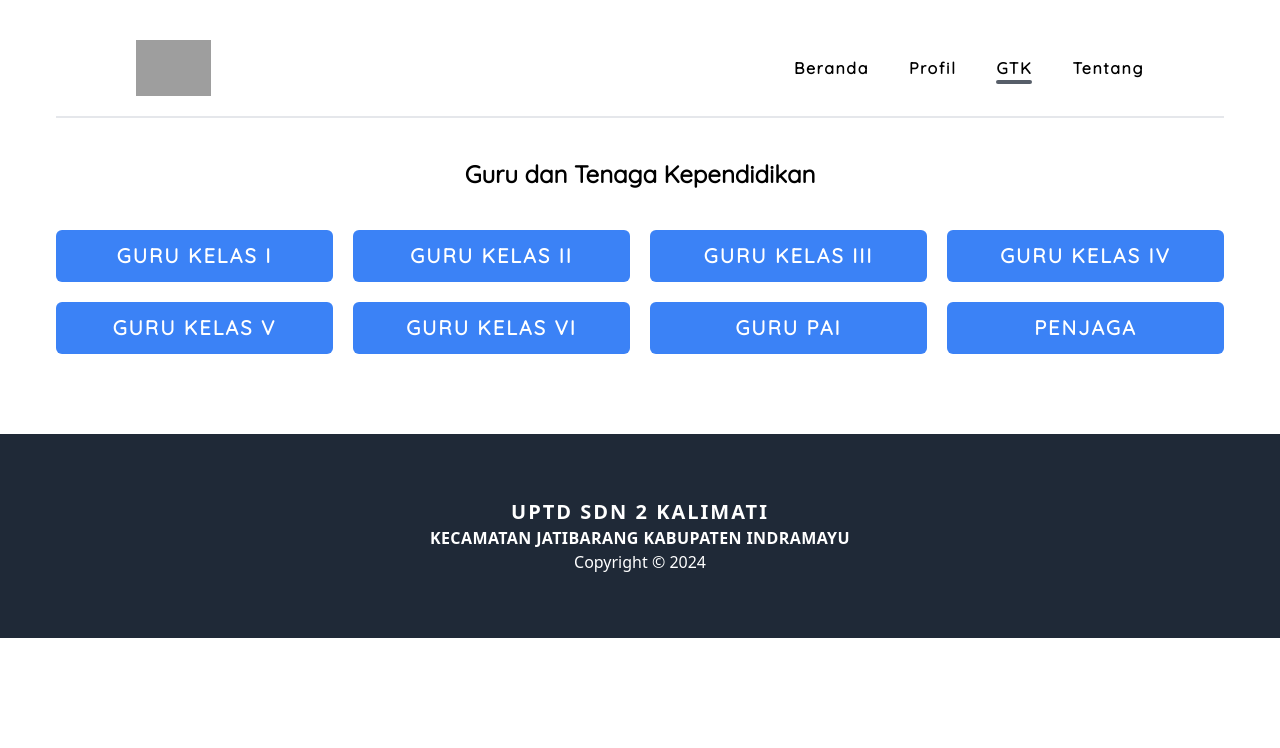
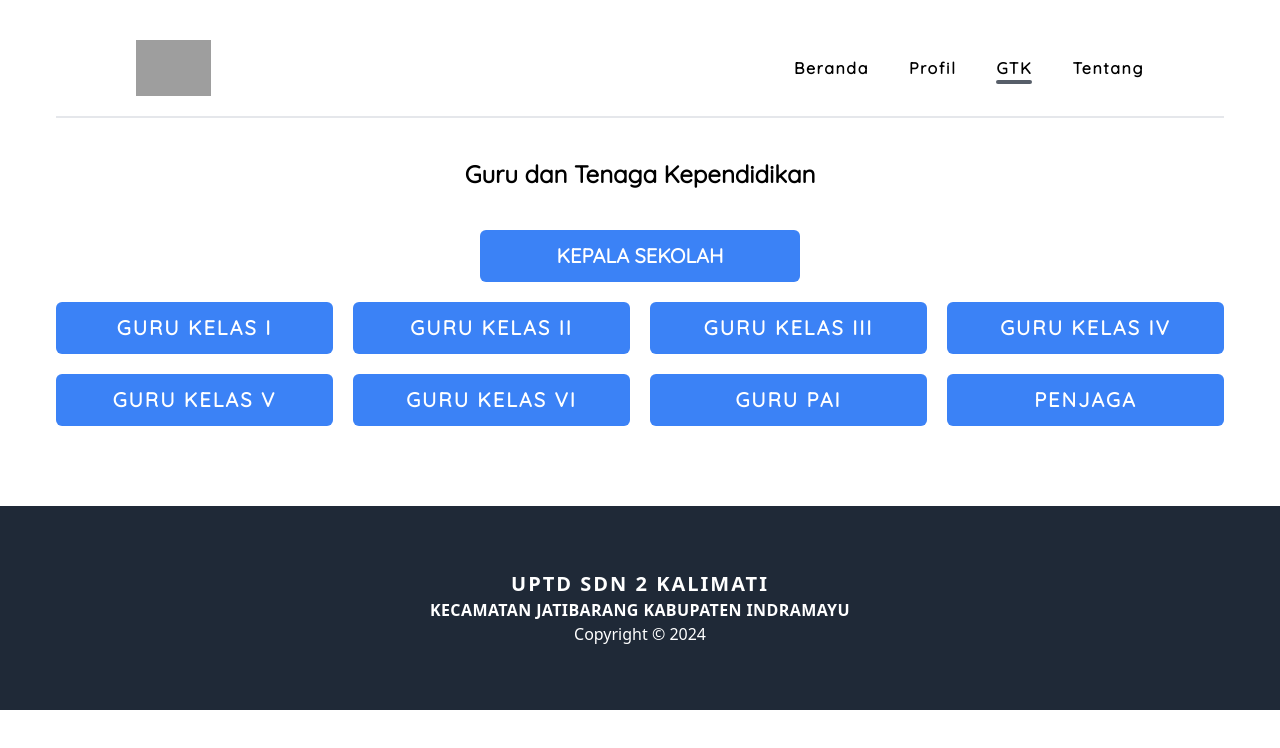
Before and after one commit to aldilukmn/uptd-sdn-2-kalimati, a React (Vite) app: page /gtk in a window 1280 px wide. Shown: the top 748 px of the page. Built offline with nearby package versions, Linux system fonts and the light colour scheme; grey boxes are pictures that could not be loaded.

Commit message:
feat(update): add head of school on gtk page

```diff
--- a/src/pages/gtk/data.ts
+++ b/src/pages/gtk/data.ts
@@ -33,7 +33,7 @@ export const identityGtk: IdentityGtkType[] = [
   },
   {
     status: 'GURU KELAS VI',
-    name: 'DARMJAI, S.Pd.SD.',
+    name: 'DARMAJI, S.Pd.SD.',
     nip: '19660410 198803 1 015',
     photo: 'https://res.cloudinary.com/dhtfq9yw8/image/upload/v1717941112/uptd%20sdn%202%20kalimati/images/vbow6rbpnidw2antfbh9.png'
   },
--- a/src/pages/gtk/index.tsx
+++ b/src/pages/gtk/index.tsx
@@ -3,14 +3,28 @@ import { identityGtk } from "./data";
 
 function Gtk() {
   const [isOpen, setIsOpen] = useState<number | null>(null);
+  const [isHead, setIsHead] = useState(false);
   const toggleParagraph = (index: number) => {
     setIsOpen(isOpen === index ? null : index);
+    setIsHead(false);
+  }
+  const toggleHead = () => {
+    setIsHead((prev) => !prev)
+    setIsOpen(null)
   }
 
   return (
     <>
       <section>
         <h1 className="font-bold text-2xl text-center mt-10 mb-10">Guru dan Tenaga Kependidikan</h1>
+        <div className="mb-5 w-80 mx-auto text-white" onClick={toggleHead}>
+          <h3 className={`bg-blue text-center py-3 rounded-t-md cursor-pointer font-semibold text-xl ${isHead ? 'rounded-t-md' : 'rounded-md'}`}>KEPALA SEKOLAH</h3>
+          <div className={`overflow-hidden transition-all duration-500 ease-in-out bg-blue-soft flex flex-col items-center ${isHead ? 'max-h-dvh py-5 opacity-100 rounded-b-md' : 'max-h-0 opacity-0'}`}>
+            <img src="https://res.cloudinary.com/dhtfq9yw8/image/upload/v1717941113/uptd%20sdn%202%20kalimati/images/es3ac6l8ugoum9jeijmp.png" alt="Kepala Sekolah" width={125} className="rounded-full mx-auto mb-5" />
+            <h4 className=" tracking-wide">Dewi Arti Handayani, S.Pd.SD.</h4>
+            <h4>NIP. 19730330 200701 2 005</h4>
+          </div>
+        </div>
         <div className="text-white grid md:grid-cols-3 lg:grid-cols-4 gap-5">
          {
           identityGtk.map((value, index) => (
```
